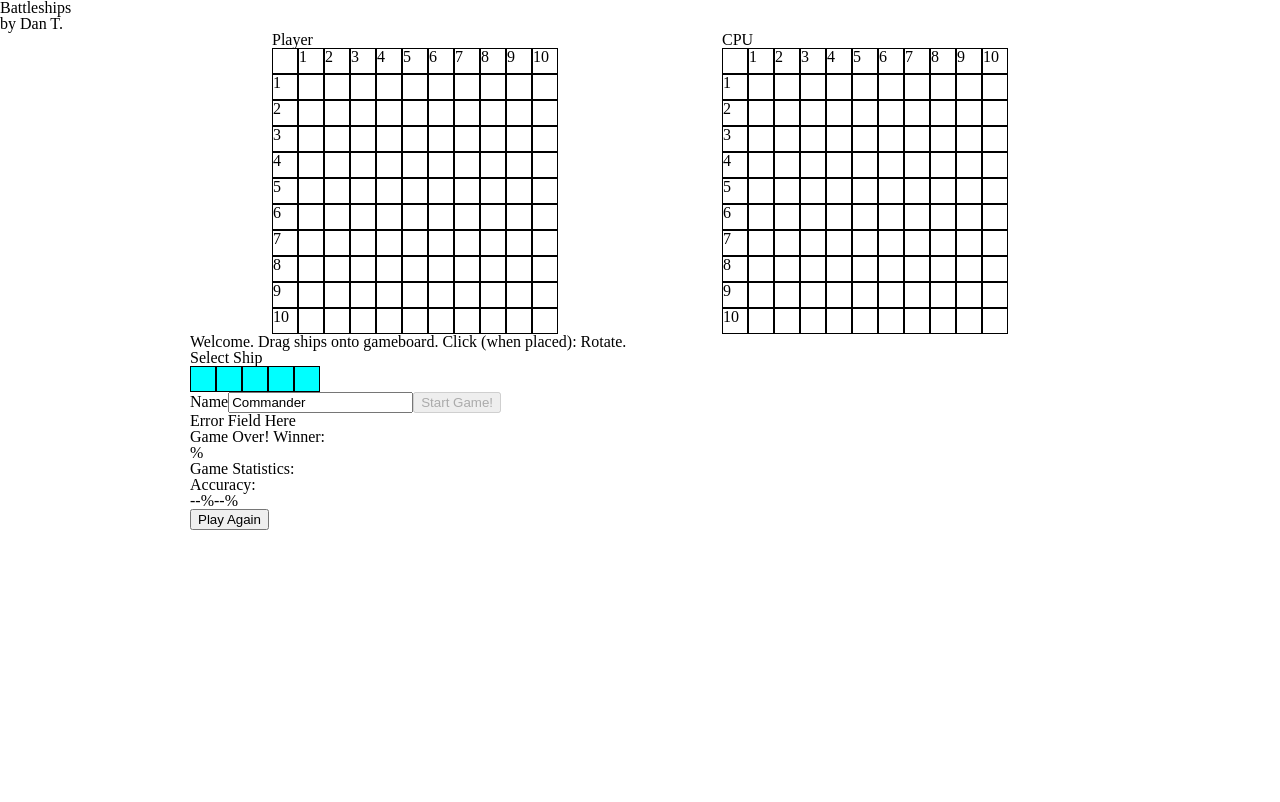
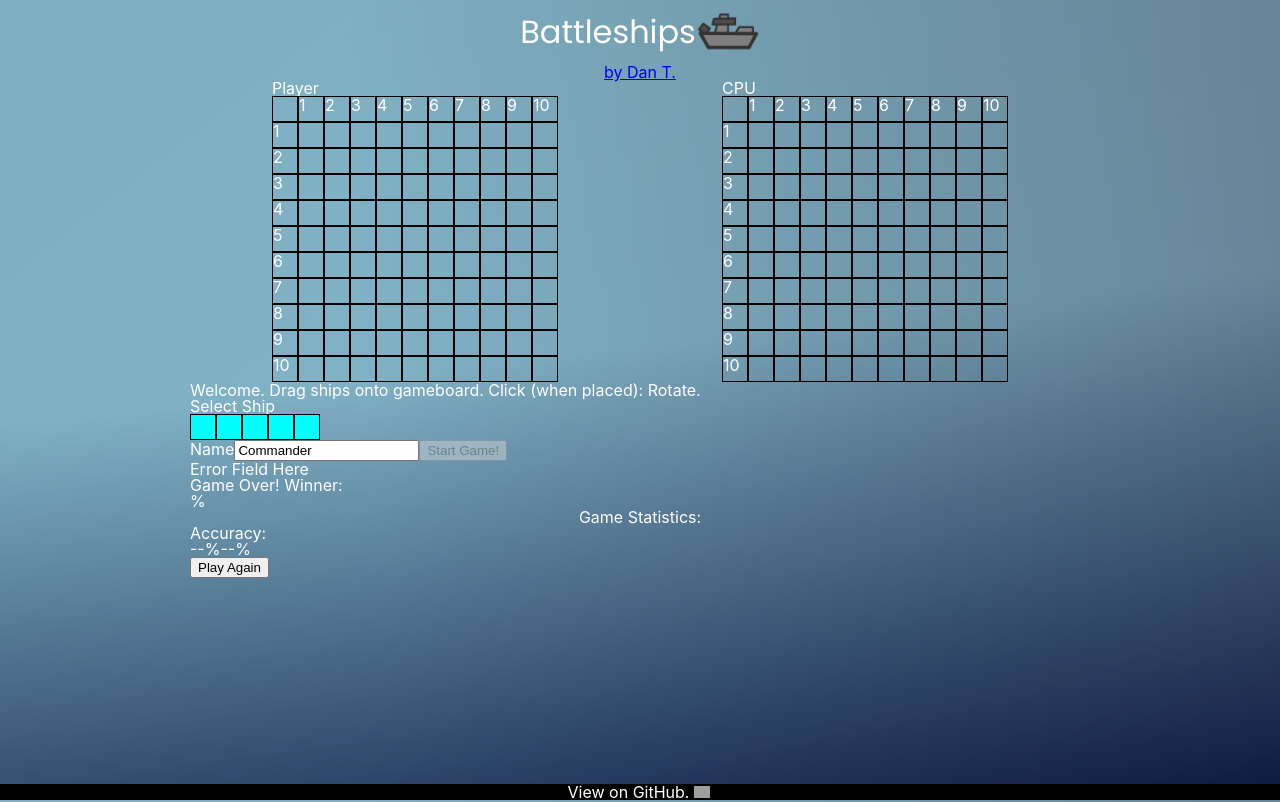
Before and after one commit to Datrinon/battleships, a website built with webpack: page dist/index.html in a window 1280 px wide. Built offline with nearby package versions, Linux system fonts and the light colour scheme; grey boxes are pictures that could not be loaded.

Commit message:
Add CSS; bg color, fonts, separate game-dependent css from cosmetic css

```diff
--- a/src/css/index.css
+++ b/src/css/game.css
@@ -1,3 +1,5 @@
+/* For CSS important to the functioning of the game. */
+
 .no-display {
   display: none !important;
 }
--- /dev/null
+++ b/src/css/page.css
@@ -0,0 +1,59 @@
+/* For CSS that has aesthetic purposes. */
+@import url('https://fonts.googleapis.com/css2?family=Poppins&display=swap');
+html, body {
+  height: 100%;
+}
+body {
+  display: flex;
+  flex-direction: column;
+}
+.content {
+  flex: 1 0 auto;
+}
+.footer {
+  flex-shrink: 0;
+  background-color: black;
+  display: flex;
+  flex-direction: row;
+  justify-content: center;
+  align-items: center;
+}
+
+.footer a {
+  text-decoration: none;
+  color: white;
+}
+
+.footer .gh-icon {
+  width: 16px;
+  padding: 2px;
+  padding-left: 5px;
+}
+
+body {
+  font-family: -apple-system, BlinkMacSystemFont, 'Segoe UI', Roboto, Oxygen, Ubuntu, Cantarell, 'Open Sans', 'Helvetica Neue', sans-serif;
+  color: white;
+  background: linear-gradient(353deg, rgb(8 21 61 / 89%), rgb(165 222 228 / 50%) 55.71%),
+  linear-gradient(266deg, rgb(23 31 30 / 80%), rgb(94 151 151 / 73%) 70.71%),
+  linear-gradient(142deg, rgb(16 13 138 / 80%), rgb(0 0 255 / 60%) 70.71%);
+}
+
+.header {
+  text-align: center;
+}
+
+.title-container {
+  display: flex;
+  flex-direction: row;
+  align-items:center;
+  justify-content: center;
+}
+
+.title {
+  font-size: 200%;
+  font-family: "Poppins";
+}
+
+.logo-pic {
+  width: 64px;
+}
--- a/src/js/BattleshipElement.js
+++ b/src/js/BattleshipElement.js
@@ -1,5 +1,7 @@
 import component from "./component";
 import Utility from "./utility";
+
+import logo from '../images/battleship.png';
 
 /**
  * Creates elements for Battleship.
@@ -17,13 +19,17 @@ import Utility from "./utility";
   }
 
   header() {
+    const heading = Utility.createElement("header", "header");
     const titleContainer = component.div("title-container");
-    const titleLabel = component.heading("Battleships", 1);
-    const authorLabel = component.p("by Dan T.", 2);
+    const titleLabel = component.heading("Battleships", 1, "title");
+    const titleIcon = component.img(logo, "logo-pic");
+    const authorLabel = component.a("by Dan T.", "#", "author-link");
 
-    titleContainer.append(titleLabel, authorLabel);
+    titleContainer.append(titleLabel, titleIcon);
 
-    return titleContainer;
+    heading.append(titleContainer, authorLabel);
+
+    return heading;
   }
 
   gameArea() {
--- a/src/js/component.js
+++ b/src/js/component.js
@@ -199,7 +199,7 @@ class Component {
     }
     let header = document.createElement(`h${level}`);
 
-    if (className !== null) {
+    if (className.length !== 0) {
       header.classList.add(...className);
     }
     header.textContent = text;
--- a/src/js/index.js
+++ b/src/js/index.js
@@ -3,13 +3,26 @@ import { BattleshipElements } from "./BattleshipElement";
 import { GAME_STATE } from "./gamemanager";
 import GameManager from "./gamemanager";
 import Player from "./player";
+import Utility from "./utility";
+import component from "./component";
 
 //css
 import "../css/reset.css";
-import "../css/index.css";
+import "../css/game.css";
+import "../css/page.css";
+
+//images
+import gh from "../images/gh.png";
 
 (function main() {
   const body = document.body;
+
+  const main = Utility.createElement("main", "content");
+  const footer = Utility.createElement("footer", "footer");
+  const githubLink = component.a("View on GitHub.", "#", "gh-link");
+  const githubIcon = component.img("https://github.githubassets.com/images/modules/logos_page/GitHub-Mark.png", "gh-icon");
+
+  body.append(main, footer);
 
   const p1 = new Player("Commander Blue", false);
   const p2 = new Player("Commander Red", true);
@@ -20,10 +33,11 @@ import "../css/index.css";
   const header = page.header();
   const gameArea = page.gameArea();
 
-  body.append(header, gameArea);
+  main.append(header, gameArea);
 
   game.attachPage(page);
   page.setDialog(GAME_STATE.gamePrompt);
+  footer.append(githubLink, githubIcon);
 })();
 
 /*
```
Also changed, not shown: dist/080f2f9f49821d8a8db6.png (added), dist/582044e6ae88cd4c78b4.png (added), dist/index.bundle.js, src/images/battleship.png (added), src/images/gh.png (added).
